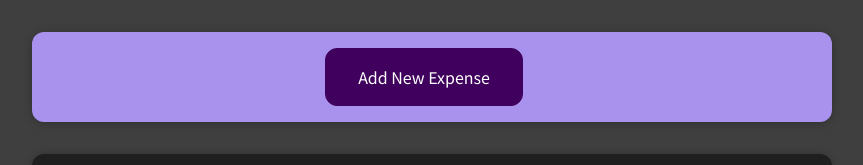
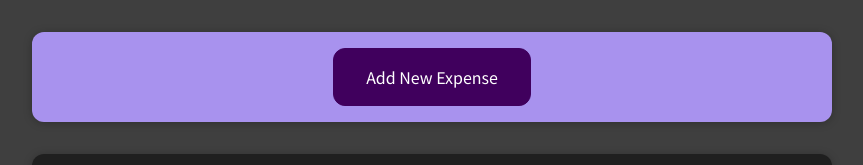
Before and after one commit to habibfr/Expense-Web-React, a React (Create React App) app: page / in a window 1280 px wide. Shown: the top 165 px of the page, without its empty margins (208-1071 px from the left). Built offline with nearby package versions, Linux system fonts and the light colour scheme.

Commit message:
margin button

```diff
--- a/src/components/NewExpense/newExpense.css
+++ b/src/components/NewExpense/newExpense.css
@@ -17,7 +17,8 @@
   background-color: #40005d;
   color: white;
   border-radius: 12px;
-  margin-right: 1rem;
+  /* margin-right: 1rem; */
+  margin: auto 0.5rem;
 }
 
 .new-expense button:hover,
```
